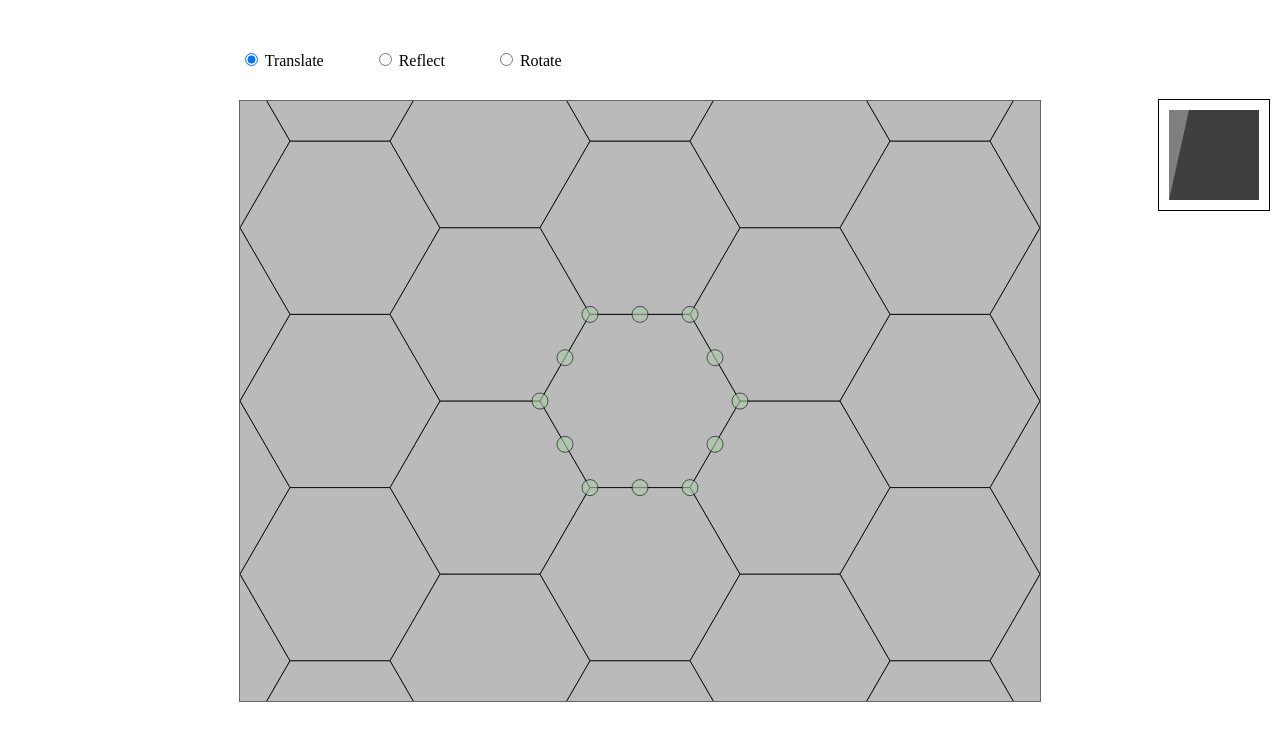
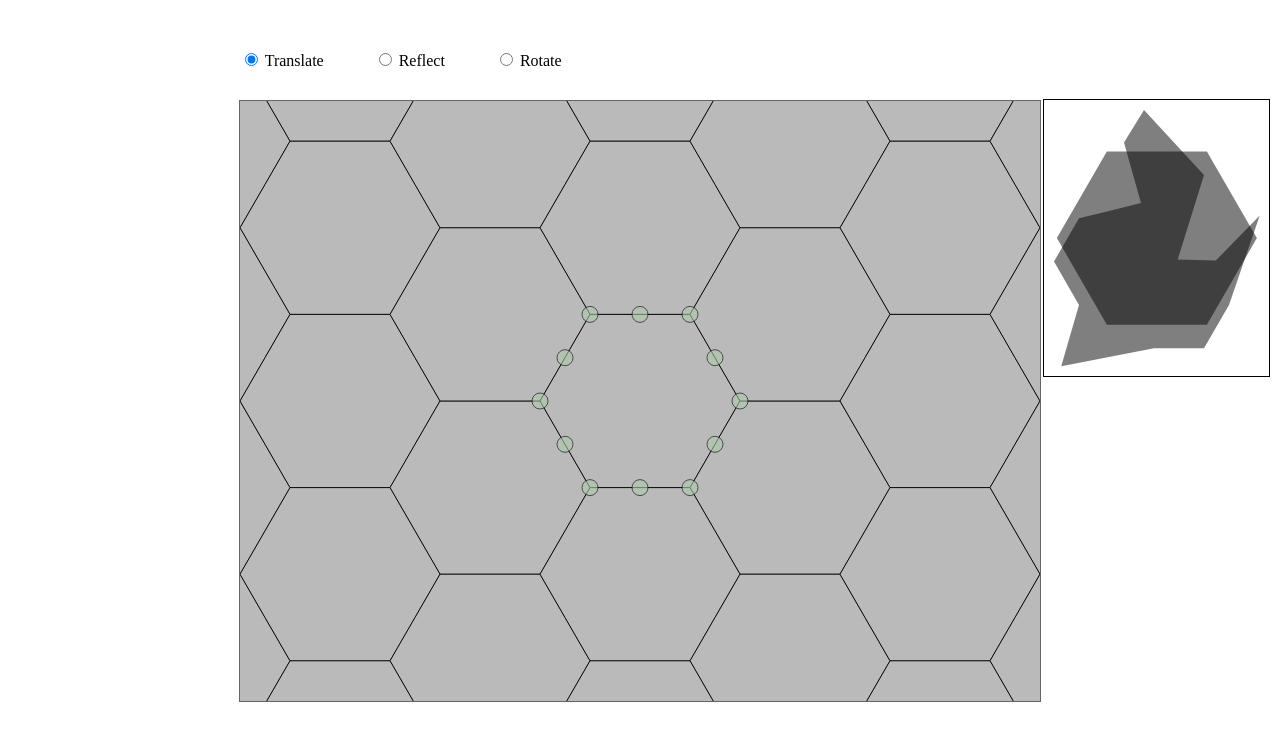
Before and after one commit to iammatto/tesselate, a plain HTML site: page index.html in a window 1280 px wide. Drawn offline with nearby package versions, Linux system fonts and the light colour scheme.

Commit message:
Draw the tessellated shape over a "target" shape.

```diff
--- a/index.html
+++ b/index.html
@@ -10,28 +10,18 @@
         <link rel="stylesheet" type="text/css" href="styles.css">
         <script type="text/javascript">
             $(document).ready(function() {
-                var tesselate = Tesselate('#tesselation');
+                var diff = ShapeDiff('#diff');
+                var targetPoints = [[105.74871244560504,-46.042940597996164],[90.37435622280252,-1.3708352043871166],[75,43.30127018922193],[50.000000000000014,86.60254037844386],[1.7763568394002505e-14,86.60254037844388],[-46.374356222802525,95.62401001947005],[-92.74871244560507,104.64547966049622],[-83.87435622280253,73.97337492485909],[-74.99999999999999,43.301270189221945],[-100,1.2246467991473532e-14],[-75.00000000000003,-43.30127018922191],[-44.000000000000014,-50.951904625860955],[-13,-58.6025390625],[-21.50000000000001,-88.85253939148596],[-30.00000000000002,-119.10253972047192],[-10,-151.6025390625],[20,-119.10253972047192],[50,-86.60254037844386],[36.854174946826134,-44.37177859389668],[23.70834989365227,-2.1410168093495017],[61.854174946826134,-1.0705084046747508],[83.80144369621559,-23.55672450133546]];
+
+                var tesselate = Tesselate('#tesselation', {
+                    onChange: function(points) {
+                        diff.getDiff(points, targetPoints)
+                    }
+                });
 
                 $('#tesselation-types input').click(function() {
                     tesselate.setStyle(this.value);
                 })
-
-                var diff = ShapeDiff('#diff');
-
-                var points1 = [
-                    [10, 10],
-                    [10, 100],
-                    [100, 100],
-                    [100, 10]
-                ];
-
-                var points2 = [
-                    [30, 10],
-                    [10, 100],
-                    [100, 100],
-                    [100, 10]
-                ];
-                diff.getDiff(points1, points2);
             });
         </script>
     </head>
--- a/styles.css
+++ b/styles.css
@@ -45,4 +45,5 @@
     right: 10px;
     top: 99px;
     border: 1px solid black;
+    z-index: 10;
 }
--- a/tesselate.js
+++ b/tesselate.js
@@ -48,7 +48,18 @@ function Tesselate(selector, options) {
 
         this_.addPointsIfNeeded();
         this_.draw();
-    }
+        this_.onChange();
+    };
+
+    this_.onChange = function() {
+        if (options.onChange) {
+            var eventPoints = [];
+            for(var i = 0; i < this_.points.length; i++) {
+                eventPoints.push([this_.points[i].x, this_.points[i].y]);
+            }
+            options.onChange(eventPoints);
+        }
+    };
 
     this_.createPoint = function(x, y) {
         return {
@@ -60,7 +71,7 @@ function Tesselate(selector, options) {
             boundPoints: [],
             movable: true
         }
-    }
+    };
 
     this_.bindPoint = function(point) {
         if (!point.movable) {
@@ -75,6 +86,7 @@ function Tesselate(selector, options) {
         pointGroup.children('circle').draggable({
             stop: function() {
                 this_.addPointsIfNeeded();
+                this_.onChange();
             }
         }).bind('drag', function(event, ui) {
             var dragPoint = null;
```
